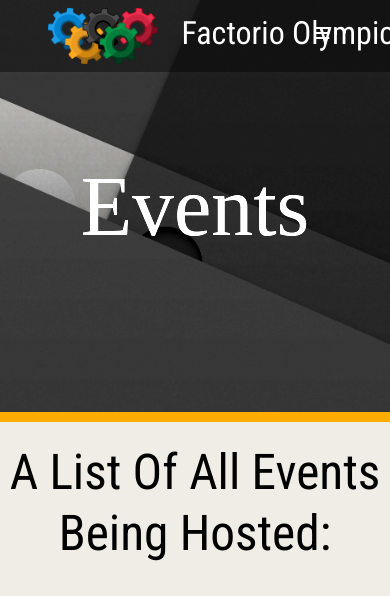
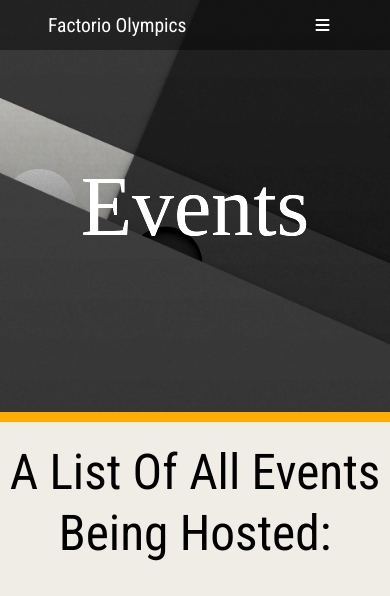
Before and after one commit to tovernaar123/factorio_olympis_site, a website: page site_files/Events.html in a window 390 px wide. Shown: the top 596 px of the page. Drawn offline with Linux system fonts and the light colour scheme; grey boxes are pictures that could not be loaded; a web font is replaced by a local one.

Commit message:
mobile phone

```diff
--- a/site_files/Events.html
+++ b/site_files/Events.html
@@ -142,6 +142,7 @@
                   font-size: 2rem;
                   margin-top: auto;
                   margin-bottom: auto;
+                  min-height: 50px;
                }
                .text_and_logo span{
                   padding: 16px 12px;
@@ -243,8 +244,23 @@
                      display: block;
                      margin-top: 25px;
                      right: 0px;
+                     justify-content: flex-start;
+                     align-items: center;
+                     display: flex;
                      top: 0px;
                      margin-right: 130px;
+                  }
+               }
+               @media screen and (max-width: 575px) {
+                  #logo{
+                     display: none;
+                  }
+                  .text_and_logo{
+                     font-size: 5vw !important;
+                     display: flex;
+                     justify-content: center;
+                     align-items: center;
+                     height: fit-content;
                   }
                }
                </style>
@@ -256,7 +272,7 @@
                         </a>
                         <div class="text_and_logo" style="width: auto;">
                            <a href="Home.html">
-                           <img src="adb3777848a9d0fc38fe1c37cfe6eda3.jpg">
+                           <img src="adb3777848a9d0fc38fe1c37cfe6eda3.jpg" id='logo'>
                            <span>Factorio Olympics</span>
                            </a>
                         </div>
```
